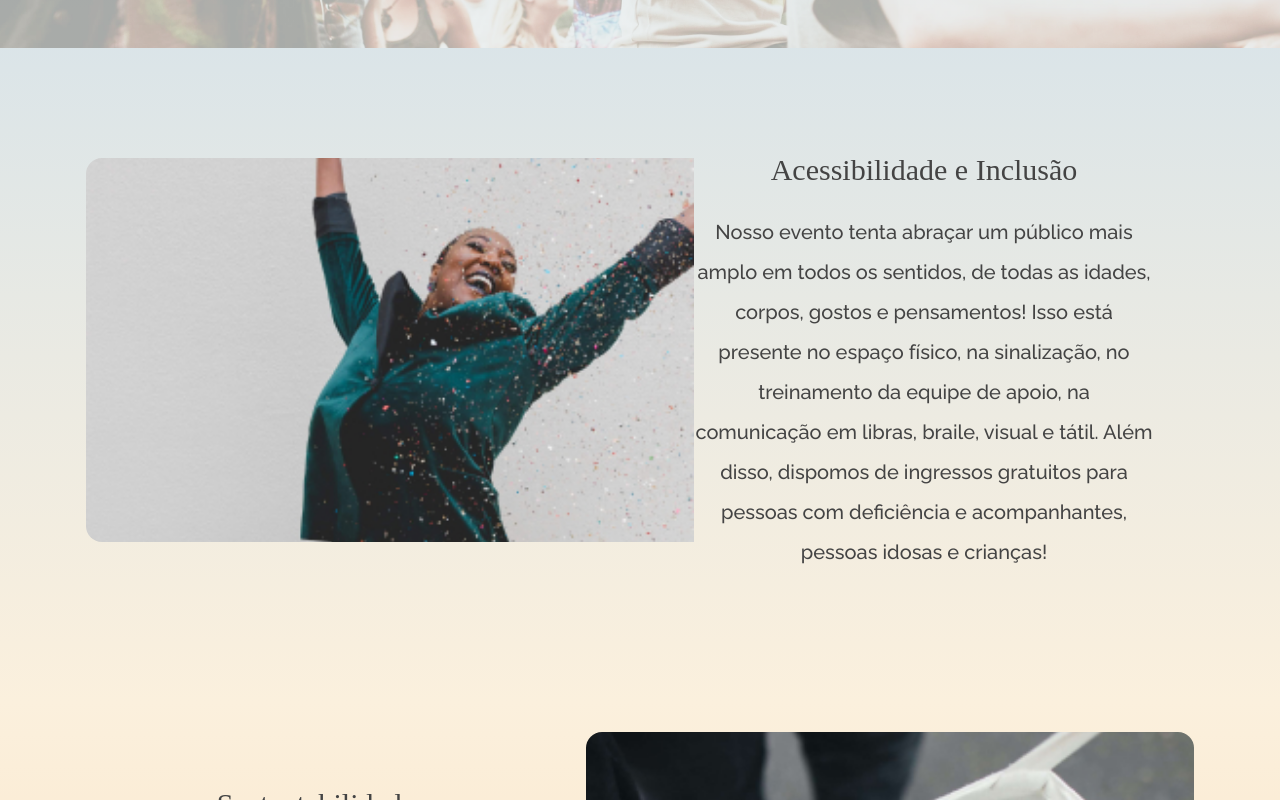
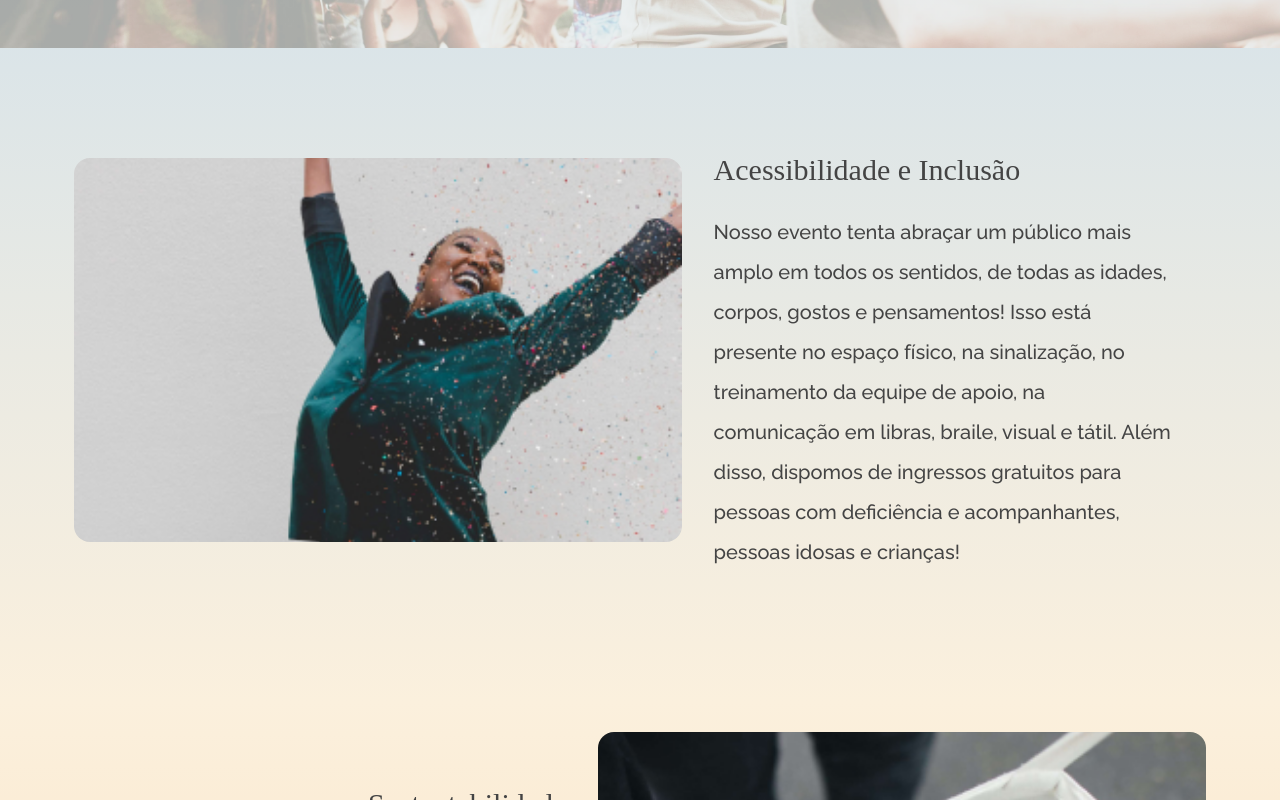
Before and after one commit to kellysondias/codechella, a React (Vite) app: page /experiencia in a window 1280 px wide. Shown: the part 440-1240 px from the top of the page. Built offline with nearby package versions, Linux system fonts and the light colour scheme; a web font is replaced by a local one.

Commit message:
Update "Card"

```diff
--- a/src/components/Card/ImageRenderer/index.tsx
+++ b/src/components/Card/ImageRenderer/index.tsx
@@ -5,20 +5,22 @@ import alts from "./alts.json";
 interface Props {
   customImage?: Image;
   isList: boolean | undefined;
-  isFirstImage: boolean | undefined;
+  index: number | undefined;
 }
 
 export const ImageRenderer: React.FC<Props> = ({
   customImage,
   isList,
-  isFirstImage,
+  index,
 }) => {
   const { url, alt } = customImage ?? {};
   const { summerAlt, borealAlt } = alts;
 
+  const isFirstImage = index === 0;
   const hasCustomImage = Boolean(customImage);
   const hasAlt = Boolean(alt);
-  const imageBorder = isList && isFirstImage ? "lg:rounded-l-2xl" : "rounded-2xl";
+
+  const firstImageBorder = isList && isFirstImage ? "xl:rounded-l-2xl" : "";
 
   return (
     <div className="flex justify-center h-full">
@@ -26,7 +28,7 @@ export const ImageRenderer: React.FC<Props> = ({
         <div className="align-rendered-image">
           <div
             style={{ backgroundImage: `url(${url})` }}
-            className={`rendered-card-image ${imageBorder}`}
+            className={`rendered-card-image rounded-2xl ${firstImageBorder}`}
           />
           {hasAlt && <span className="sr-only">{alt}</span>}
         </div>
--- a/src/components/Card/index.tsx
+++ b/src/components/Card/index.tsx
@@ -6,7 +6,7 @@ import type { ButtonComponent } from "../../Types/ButtonComponent";
 
 interface Props {
   length?: number;
-  isFirstCard?: boolean;
+  index?: number | undefined;
   image?: Image;
   title: string;
   text: string;
@@ -15,35 +15,51 @@ interface Props {
 
 export const Card: React.FC<Props> = ({
   length,
+  index,
   image,
   title,
   text,
   button,
-  isFirstCard,
 }) => {
   const hasButton = Boolean(button);
 
   const isList = length !== undefined && length > 1;
 
-  const reverter = (trueStyle: string, falseStyle?: string) =>
+  const isOdd = index !== undefined && index % 2 !== 0;
+
+  const reverser = (trueStyle: string, falseStyle: string) =>
     isList ? trueStyle : falseStyle;
 
+  const styleOdd = (trueStyle: string, falseStyle: string) =>
+    isOdd ? trueStyle : falseStyle;
+
   const listStyles = {
-    reverseList: reverter("lg:odd:flex-row-reverse"),
-    reversePadding: reverter("lg:mx-0 lg:mr-10", "lg:mx-10"),
+    reverseList: reverser("lg:odd:flex-row-reverse", ""),
+    textAlign: {
+      alignEven: {
+        title: reverser("xl:self-start", ""),
+        text: reverser("xl:text-left", ""),
+      },
+      alignOdd: {
+        title: styleOdd("xl:self-end", ""),
+        text: styleOdd("xl:text-right", ""),
+      },
+    },
   };
 
   return (
     <div
       className={`flex flex-wrap justify-center items-center mx-16 py-20 max-[1257px]:py-8 ${listStyles.reverseList}`}
     >
-      <ImageRenderer
-        isList={isList}
-        customImage={image}
-        isFirstImage={isFirstCard}
-      />
-      <div className={`card-text lg:w-[40%] ${listStyles.reversePadding}`}>
-        <h2 className="text-3xl my-6 md:mx-20 lg:mx-0">{title}</h2>
+      <ImageRenderer isList={isList} customImage={image} index={index} />
+      <div
+        className={`flex card-text mx-8 lg:w-[40%] ${listStyles.textAlign.alignOdd.text} ${listStyles.textAlign.alignEven.text}`}
+      >
+        <h2
+          className={`self-center text-3xl my-6 md:mx-20 lg:mx-0 ${listStyles.textAlign.alignOdd.title} ${listStyles.textAlign.alignEven.title}`}
+        >
+          {title}
+        </h2>
         <p className="text-xl leading-loose">{text}</p>
         {hasButton && <Button icon={button?.icon}>{button?.children}</Button>}
       </div>
--- a/src/index.css
+++ b/src/index.css
@@ -33,7 +33,7 @@
   }
 
   .card-text {
-    @apply flex flex-col items-center justify-center text-center text-summer-gray mx-5 dark:text-white md:mx-20 lg:mx-0;
+    @apply flex flex-col items-center justify-center text-center text-summer-gray mx-5 dark:text-white md:mx-20 lg:mx-10;
   }
 
   .line-up-header {
--- a/src/pages/Experience/index.tsx
+++ b/src/pages/Experience/index.tsx
@@ -7,7 +7,7 @@ const Experience = () => (
     <Hero />
     {data.map((content, index, array) => (
       <Card
-        isFirstCard={index === 0}
+        index={index}
         length={array.length}
         image={content.image}
         title={content.title}
```
Also changed, not shown: 2 other files (tests, documents, lock files or other folders).
